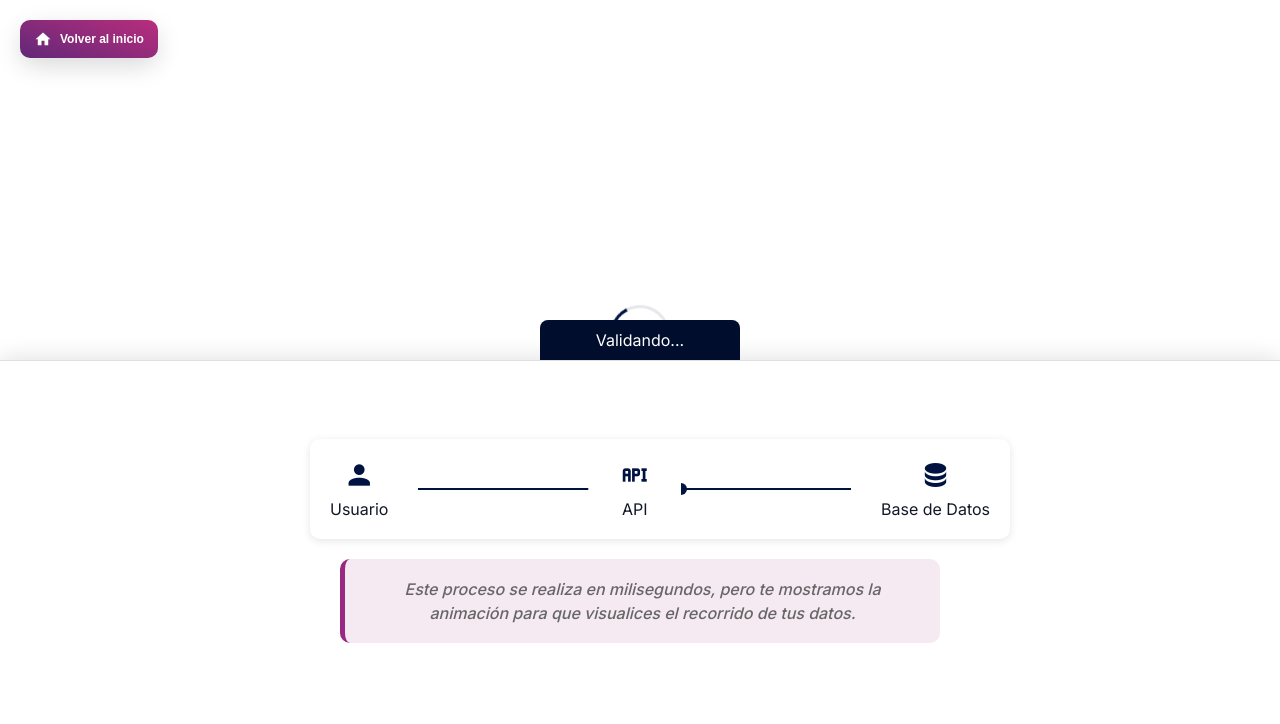
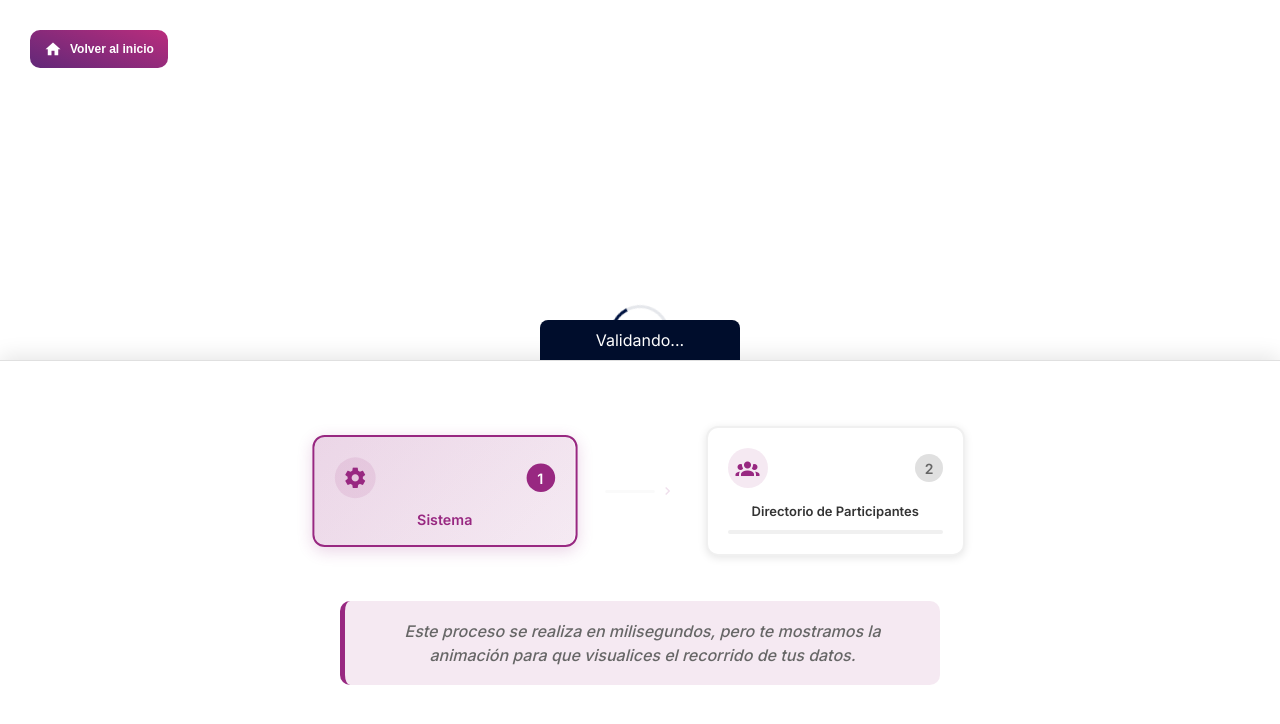
Before and after one commit to YormanValen/demo, a Vue app: page /financial/process in a window 1280 px wide. Both pictures are taken after a click on the button "Pantalla completa". Shown: the top 724 px of the page. Built offline with nearby package versions, Linux system fonts and the light colour scheme.

Commit message:
feat/test

```diff
--- a/src/App.vue
+++ b/src/App.vue
@@ -5,7 +5,7 @@ import AppLayout from './shared/layouts/AppLayout.vue'
 import LoadingScreen from './shared/components/LoadingScreen.vue'
 import DeviceFrame from './components/frame/DeviceFrame.vue'
 
-type DeviceKind = 'full' | 'desktop' | 'tablet' | 'mobile'
+type DeviceKind = 'full' | 'desktop' | 'tablet'
 
 const showContent = ref(false)
 // Abrir por defecto en Escritorio
@@ -21,7 +21,6 @@ const deviceOptions: { key: DeviceKind; label: string }[] = [
   { key: 'full', label: 'Pantalla completa' },
   { key: 'desktop', label: 'Escritorio' },
   { key: 'tablet', label: 'Tableta' },
-  { key: 'mobile', label: 'Móvil' },
 ]
 
 const router = useRouter()
@@ -56,12 +55,8 @@ const goHome = () => router.push('/')
 
     <!-- Floating device selector -->
     <div class="device-controls">
-      <button
-        v-for="opt in deviceOptions"
-        :key="opt.key"
-        :class="['device-btn', { active: currentDevice === opt.key }]"
-        @click="currentDevice = opt.key"
-      >
+      <button v-for="opt in deviceOptions" :key="opt.key" :class="['device-btn', { active: currentDevice === opt.key }]"
+        @click="currentDevice = opt.key">
         {{ opt.label }}
       </button>
     </div>
@@ -90,10 +85,14 @@ const goHome = () => router.push('/')
 }
 
 .app-container.full-mode {
-  padding: 0;            /* remove outer padding for true full */
-  align-items: stretch;  /* let inner container fill width */
-  overflow: hidden;      /* no scroll on wrapper; inner controls scroll */
-  height: 100vh;         /* fixed height for full mode */
+  padding: 0;
+  /* remove outer padding for true full */
+  align-items: stretch;
+  /* let inner container fill width */
+  overflow: hidden;
+  /* no scroll on wrapper; inner controls scroll */
+  height: 100vh;
+  /* fixed height for full mode */
 }
 
 .device-controls {
@@ -118,8 +117,8 @@ const goHome = () => router.push('/')
   left: 20px;
   z-index: 10000;
   backdrop-filter: blur(10px);
+  padding: 10px;
   border-radius: 16px;
-  box-shadow: 0 8px 25px rgba(0, 0, 0, 0.15);
 }
 
 .device-btn {
@@ -172,21 +171,26 @@ const goHome = () => router.push('/')
 
 .frame-container {
   display: flex;
-  justify-content: center;  /* center horizontally */
-  align-items: center;       /* center vertically */
+  justify-content: center;
+  /* center horizontally */
+  align-items: center;
+  /* center vertically */
   width: 100%;
   height: 100%;
-  min-height: calc(100vh - 40px);  /* full height minus padding */
+  min-height: calc(100vh - 40px);
+  /* full height minus padding */
 }
 
 .frame-container.full-mode {
   position: fixed;
-  inset: 0;       /* top:0; right:0; bottom:0; left:0 */
+  inset: 0;
+  /* top:0; right:0; bottom:0; left:0 */
   width: 100vw;
   height: 100vh;
   justify-content: flex-start;
   align-items: stretch;
-  overflow: auto; /* allow scroll in full mode */
+  overflow: auto;
+  /* allow scroll in full mode */
 }
 
 /* Keep device selector visible in full mode */
@@ -196,6 +200,7 @@ const goHome = () => router.push('/')
   min-height: 100vh;
   width: 100vw;
 }
+
 .app-container.full-mode .app-layout__content {
   padding: 0;
 }
--- a/src/components/frame/DeviceFrame.vue
+++ b/src/components/frame/DeviceFrame.vue
@@ -2,7 +2,7 @@
 import { computed } from 'vue'
 import TabletFrame from './TabletFrame.vue'
 
-type DeviceKind = 'desktop' | 'tablet' | 'mobile'
+type DeviceKind = 'desktop' | 'tablet'
 
 const props = withDefaults(defineProps<{
   device: DeviceKind
@@ -18,14 +18,12 @@ const scale = computed(() => props.scale ?? 1)
 const deviceClass = computed(() => ({
   'is-desktop': props.device === 'desktop',
   'is-tablet': props.device === 'tablet',
-  'is-mobile': props.device === 'mobile',
 }))
 
 const containerStyle = computed(() => {
   const defaultHeights: Record<DeviceKind, number> = {
     desktop: 800,
     tablet: 900,
-    mobile: 820,
   }
   const h = props.heightPx ?? defaultHeights[props.device]
   return {
@@ -43,8 +41,7 @@ const containerStyle = computed(() => {
 
   <div v-else class="frame" :class="deviceClass" :style="containerStyle">
     <!-- Notches / camera -->
-    <div v-if="deviceClass['is-mobile']" class="frame__notch" />
-    <div v-else-if="deviceClass['is-tablet']" class="frame__notch frame__notch--tablet" />
+    <div v-if="deviceClass['is-tablet']" class="frame__notch frame__notch--tablet" />
     <div v-else-if="deviceClass['is-desktop']" class="frame__camera" aria-hidden="true" />
 
     <!-- Screen -->
@@ -192,14 +189,6 @@ const containerStyle = computed(() => {
   --screen-radius: 16px;
 }
 
-.is-mobile {
-  --aspect: 9 / 19.5;
-  --bezel: 12px;
-  --bezel-border: 10px;
-  --radius: 28px;
-  --screen-radius: 20px;
-}
-
 /* Responsive adjustments */
 @media (max-width: 1024px) {
   .frame {
@@ -228,10 +217,6 @@ const containerStyle = computed(() => {
     --bezel-border: 8px;
   }
 
-  .is-mobile {
-    --bezel: 8px;
-    --bezel-border: 6px;
-  }
 }
 
 @media (max-width: 480px) {
@@ -250,10 +235,6 @@ const containerStyle = computed(() => {
     --bezel-border: 6px;
   }
 
-  .is-mobile {
-    --bezel: 6px;
-    --bezel-border: 4px;
-  }
 }
 
 /* Monitor stand (desktop only) */
--- a/src/modules/bankambient/views/DataProcessingAnimationView.vue
+++ b/src/modules/bankambient/views/DataProcessingAnimationView.vue
@@ -118,8 +118,8 @@
             <!-- Left section: Raw Data -->
             <div class="pipeline-section left-section">
               <div class="section-header">
-                <h3>Su información bancaria</h3>
-                <p>Revisamos sus ingresos, gastos y movimientos bancarios para conocer mejor su situación financiera.
+                <h3>Información transaccional</h3>
+                <p>Revisamos ingresos, gastos y movimientos financieros para conocer mejor la situación del cliente.
                 </p>
               </div>
               <div class="data-box" :class="{ active: animationStep >= 1 }">
--- a/src/modules/finerio-stage/components/FinerioFlowVisualization.vue
+++ b/src/modules/finerio-stage/components/FinerioFlowVisualization.vue
@@ -8,22 +8,55 @@ const props = defineProps<{
 }>();
 
 const flowVisible = ref(false);
-const totalTime = computed(() => ((props.validationTime || 5000) + (props.processingTime || 5000)) / 1000);
+const currentStep = ref(0);
+const stepCompleted = ref([false, false]);
+
+const steps = [
+  { title: 'Sistema', icon: 'mdi-cog' },
+  { title: 'Directorio de Participantes', icon: 'mdi-account-group' }
+];
+
+const firstStepDuration = computed(() => (props.validationTime || 2500));
+const secondStepDuration = computed(() => (props.processingTime || 2500));
+
+const startAnimation = () => {
+  flowVisible.value = true;
+  currentStep.value = 0;
+  stepCompleted.value = [false, false];
+
+  // Iniciar paso 1: Sistema
+  setTimeout(() => {
+    currentStep.value = 1;
+  }, 100);
+
+  // Completar paso 1 y pasar al paso 2
+  setTimeout(() => {
+    stepCompleted.value[0] = true;
+    currentStep.value = 2;
+  }, firstStepDuration.value);
+
+  // Completar paso 2
+  setTimeout(() => {
+    stepCompleted.value[1] = true;
+  }, firstStepDuration.value + secondStepDuration.value);
+};
 
 watch(() => props.isVisible, (newValue) => {
   if (newValue) {
     setTimeout(() => {
-      flowVisible.value = true;
+      startAnimation();
     }, 100);
   } else {
     flowVisible.value = false;
+    currentStep.value = 0;
+    stepCompleted.value = [false, false];
   }
 });
 
 onMounted(() => {
   if (props.isVisible) {
     setTimeout(() => {
-      flowVisible.value = true;
+      startAnimation();
     }, 100);
   }
 });
@@ -31,38 +64,64 @@ onMounted(() => {
 
 <template>
   <div class="flow-container" :class="{ 'flow-visible': flowVisible }">
-    <div class="flow-content">
-      <div class="flow-step user">
-        <v-icon size="32" color="#001340">mdi-account</v-icon>
-        <span>Usuario</span>
-      </div>
+    <div class="steps-container">
+      <template v-for="(step, index) in steps" :key="index">
+        <div
+          class="step-card"
+          :class="{
+            'active': currentStep > index,
+            'completed': stepCompleted[index],
+            'current': currentStep === index + 1 && !stepCompleted[index]
+          }"
+          :style="{
+            '--fill-duration': index === 0 ? firstStepDuration + 'ms' : secondStepDuration + 'ms'
+          }"
+        >
+          <!-- Fondo de llenado animado -->
+          <div class="card-fill-background"></div>
 
-      <div class="flow-line">
-        <svg class="flow-svg" width="100%" height="20">
-          <line x1="0" y1="10" x2="100%" y2="10" stroke="#001340" stroke-width="2" class="connecting-line" />
-          <circle v-if="flowVisible" class="moving-dot dot-1"
-            :style="{ '--total-duration': totalTime + 's' }" cx="0" cy="10" r="6" fill="#001340" />
-        </svg>
-      </div>
+          <div class="card-header">
+            <div class="icon-container">
+              <v-icon
+                size="24"
+                :color="stepCompleted[index] ? '#4CAF50' : currentStep >= index ? '#982881' : '#ccc'"
+              >
+                {{ step.icon }}
+              </v-icon>
+            </div>
+            <div class="step-number">{{ index + 1 }}</div>
+          </div>
 
-      <div class="flow-step api">
-        <v-icon size="32" color="#001340">mdi-api</v-icon>
-        <span>API</span>
-      </div>
+          <div class="card-content">
+            <h3 class="step-title">{{ step.title }}</h3>
+          </div>
 
-      <div class="flow-line">
-        <svg class="flow-svg" width="100%" height="20">
-          <line x1="0" y1="10" x2="100%" y2="10" stroke="#001340" stroke-width="2" class="connecting-line" />
-          <circle v-if="flowVisible" class="moving-dot dot-2"
-            :style="{ '--total-duration': totalTime + 's' }"
-            cx="0" cy="10" r="6" fill="#001340" />
-        </svg>
-      </div>
+          <div class="progress-bar">
+            <div
+              class="progress-fill"
+              :class="{
+                'filling': currentStep === index + 1 && !stepCompleted[index],
+                'completed': stepCompleted[index]
+              }"
+            ></div>
+          </div>
+        </div>
 
-      <div class="flow-step database">
-        <v-icon size="32" color="#001340">mdi-database</v-icon>
-        <span>Base de Datos</span>
-      </div>
+        <!-- Puente/Conector entre pasos -->
+        <div
+          v-if="index < steps.length - 1"
+          class="step-connector"
+          :class="{
+            'connector-active': currentStep > index + 1,
+            'connector-filling': currentStep === index + 2 && !stepCompleted[index + 1]
+          }"
+        >
+          <div class="connector-line">
+            <div class="connector-progress"></div>
+          </div>
+          <v-icon class="connector-arrow" size="16" color="#982881">mdi-chevron-right</v-icon>
+        </div>
+      </template>
     </div>
   </div>
 </template>
@@ -71,11 +130,7 @@ onMounted(() => {
 .flow-container {
   width: 100%;
   max-width: 700px;
-  background: white;
-  border-radius: 10px;
-  transform: translateX(20px) !important;
   margin: 20px auto 0;
-  box-shadow: 0 2px 8px rgba(0, 0, 0, 0.1);
   opacity: 0;
   transform: translateY(20px);
   transition: all 0.5s ease-in-out;
@@ -86,141 +141,373 @@ onMounted(() => {
   transform: translateY(0);
 }
 
-.flow-content {
+.steps-container {
+  display: grid;
+  grid-template-columns: 1fr auto 1fr;
+  align-items: center;
+  gap: 20px;
+  padding: 25px;
+}
+
+.step-card {
+  background: white;
+  border-radius: 12px;
   padding: 20px;
+  box-shadow: 0 2px 8px rgba(0, 0, 0, 0.1);
+  border: 2px solid #f0f0f0;
+  transition: all 0.3s ease-in-out;
+  position: relative;
+  overflow: hidden;
+  height: 110px;
+  display: flex;
+  flex-direction: column;
+  justify-content: space-between;
+}
+
+.step-card.current {
+  border-color: #982881;
+  transform: scale(1.02);
+  box-shadow: 0 4px 16px rgba(152, 40, 129, 0.2);
+}
+
+.step-card.completed {
+  border-color: #4CAF50;
+  background: linear-gradient(135deg, rgba(76, 175, 80, 0.05) 0%, rgba(76, 175, 80, 0.02) 100%);
+}
+
+.step-card.active:not(.completed) {
+  border-color: #982881;
+  background: linear-gradient(135deg, rgba(152, 40, 129, 0.05) 0%, rgba(152, 40, 129, 0.02) 100%);
+}
+
+/* Hacer la tarjeta del paso 2 (Directorio de Participantes) más alta */
+.step-card:nth-child(3) {
+  height: 130px;
+}
+
+/* Fondo de llenado animado */
+.card-fill-background {
+  position: absolute;
+  top: 0;
+  left: 0;
+  height: 100%;
+  width: 0;
+  background: linear-gradient(135deg, rgba(152, 40, 129, 0.15) 0%, rgba(152, 40, 129, 0.08) 100%);
+  border-radius: 10px;
+  transition: width 0.3s ease;
+  z-index: 1;
+}
+
+.step-card.current .card-fill-background {
+  animation: fillCard var(--fill-duration, 2s) ease-out forwards;
+}
+
+.step-card.completed .card-fill-background {
+  width: 100%;
+  background: linear-gradient(135deg, rgba(76, 175, 80, 0.15) 0%, rgba(76, 175, 80, 0.08) 100%);
+}
+
+@keyframes fillCard {
+  from {
+    width: 0;
+  }
+  to {
+    width: 100%;
+  }
+}
+
+.card-header {
+  display: flex;
+  align-items: center;
+  justify-content: space-between;
+  margin-bottom: 8px;
+  position: relative;
+  z-index: 2;
+}
+
+.icon-container {
   display: flex;
   align-items: center;
   justify-content: center;
-  gap: 30px;
+  width: 40px;
+  height: 40px;
+  border-radius: 50%;
+  background: rgba(152, 40, 129, 0.1);
+  transition: all 0.3s ease;
 }
 
-.flow-step {
+.step-card.completed .icon-container {
+  background: rgba(76, 175, 80, 0.2);
+}
+
+.step-number {
+  background: #e0e0e0;
+  color: #666;
+  width: 28px;
+  height: 28px;
+  border-radius: 50%;
+  display: flex;
+  align-items: center;
+  justify-content: center;
+  font-size: 14px;
+  font-weight: bold;
+  transition: all 0.3s ease;
+}
+
+.step-card.current .step-number {
+  background: #982881;
+  color: white;
+}
+
+.step-card.completed .step-number {
+  background: #4CAF50;
+  color: white;
+}
+
+.card-content {
+  flex: 1;
   display: flex;
   flex-direction: column;
-  align-items: center;
-  gap: 8px;
-  opacity: 0;
-  transform: translateY(20px);
-  z-index: 1;
+  justify-content: center;
+  padding: 5px 0;
+  position: relative;
+  z-index: 2;
 }
 
-.flow-visible .flow-step {
-  animation: fadeInUp 0.5s forwards;
+/* Mejor organización para la tarjeta del paso 2 */
+.step-card:nth-child(3) .card-content {
+  justify-content: flex-start;
+  padding-top: 8px;
 }
 
-.flow-visible .flow-step:nth-child(3) {
-  animation-delay: 0.8s;
+.step-title {
+  font-size: 14px;
+  font-weight: 600;
+  color: #333;
+  margin: 0;
+  text-align: center;
+  line-height: 1.2;
+  transition: color 0.3s ease;
+  word-wrap: break-word;
+  hyphens: auto;
 }
 
-.flow-visible .flow-step:nth-child(5) {
-  animation-delay: 1.6s;
+/* Ajustar texto específicamente para la tarjeta más alta */
+.step-card:nth-child(3) .step-title {
+  font-size: 13px;
+  line-height: 1.1;
+  padding: 0 5px;
 }
 
-.flow-line {
+.step-card.current .step-title {
+  color: #982881;
+}
+
+.step-card.completed .step-title {
+  color: #4CAF50;
+}
+
+.progress-bar {
+  height: 4px;
+  background: #f0f0f0;
+  border-radius: 2px;
+  overflow: hidden;
+  position: relative;
+  z-index: 2;
+}
+
+.progress-fill {
+  height: 100%;
+  background: #982881;
+  border-radius: 2px;
+  width: 0;
+  transition: width 0.3s ease;
+}
+
+.progress-fill.filling {
+  animation: fillProgress 2s ease-in-out forwards;
+}
+
+.progress-fill.completed {
+  width: 100%;
+  background: #4CAF50;
+}
+
+@keyframes fillProgress {
+  from {
+    width: 0;
+  }
+  to {
+    width: 100%;
+  }
+}
+
+/* Estilos para los conectores */
+.step-connector {
   display: flex;
   align-items: center;
-  position: relative;
-  flex: 1;
-  min-width: 120px;
+  justify-content: center;
+  gap: 5px;
+  padding: 0 10px;
+  opacity: 0.3;
+  transition: opacity 0.3s ease;
 }
 
-.flow-svg {
-  width: 100%;
+.step-connector.connector-active {
+  opacity: 1;
+}
+
+.step-connector.connector-filling {
+  opacity: 1;
+}
+
+.connector-line {
+  width: 50px;
+  height: 3px;
+  background: #f0f0f0;
+  border-radius: 2px;
+  overflow: hidden;
   position: relative;
 }
 
-.connecting-line {
-  opacity: 0;
+.connector-progress {
+  height: 100%;
+  background: #982881;
+  width: 0;
+  border-radius: 2px;
+  transition: width 0.3s ease;
 }
 
-.flow-visible .connecting-line {
-  opacity: 1;
-  transition: opacity 0.3s ease-in-out;
+.step-connector.connector-active .connector-progress {
+  width: 100%;
+  background: #4CAF50;
 }
 
-.moving-dot {
-  opacity: 0;
+.step-connector.connector-filling .connector-progress {
+  animation: fillConnector 1s ease-in-out forwards;
 }
 
-.flow-visible .dot-1 {
-  animation: moveFinerioFlowDot1 var(--total-duration, 10s) ease-in-out infinite;
+.connector-arrow {
+  opacity: 0.5;
+  transition: opacity 0.3s ease;
 }
 
-.flow-visible .dot-2 {
-  animation: moveFinerioFlowDot2 var(--total-duration, 10s) ease-in-out infinite;
+.step-connector.connector-active .connector-arrow {
+  opacity: 1;
+  color: #4CAF50 !important;
 }
 
-@keyframes fadeInUp {
+.step-connector.connector-filling .connector-arrow {
+  opacity: 0.8;
+  color: #982881 !important;
+}
+
+@keyframes fillConnector {
   from {
-    opacity: 0;
-    transform: translateY(20px);
+    width: 0;
   }
-
   to {
-    opacity: 1;
-    transform: translateY(0);
+    width: 100%;
   }
 }
 
-@keyframes moveFinerioFlowDot1 {
-  /* Dot 1: Usuario → API (0% - 45% del ciclo total) */
-  0% {
-    opacity: 0;
-    transform: translateX(0);
+/* Responsive design */
+@media (max-width: 1024px) {
+  .steps-container {
+    grid-template-columns: 1fr auto 1fr;
+    gap: 15px;
+    padding: 20px;
   }
-  5% {
-    opacity: 1;
-    transform: translateX(0);
+
+  .connector-line {
+    width: 40px;
   }
-  40% {
-    opacity: 1;
-    transform: translateX(calc(100% - 12px));
+
+  .step-card {
+    padding: 15px;
+    height: 100px;
   }
-  45% {
-    opacity: 0;
-    transform: translateX(calc(100% - 12px));
+
+  .step-card:nth-child(3) {
+    height: 120px;
   }
-  /* Esperar el resto del ciclo */
-  45.1% {
-    opacity: 0;
-    transform: translateX(0);
+
+  .step-title {
+    font-size: 13px;
+    line-height: 1.2;
   }
-  100% {
-    opacity: 0;
-    transform: translateX(0);
+
+  .step-card:nth-child(3) .step-title {
+    font-size: 12px;
+    line-height: 1.1;
   }
 }
 
-@keyframes moveFinerioFlowDot2 {
-  /* Dot 2: API → Base de Datos (45% - 90% del ciclo total) */
-  0% {
-    opacity: 0;
-    transform: translateX(0);
+@media (max-width: 768px) {
+  .steps-container {
+    display: flex;
+    flex-direction: column;
+    gap: 15px;
+    padding: 15px;
   }
-  45% {
-    opacity: 0;
-    transform: translateX(0);
+
+  .step-card {
+    min-width: auto;
+    max-width: none;
+    width: 100%;
+    height: 90px;
+    padding: 15px;
   }
-  50% {
-    opacity: 1;
-    transform: translateX(0);
+
+  .step-card:nth-child(3) {
+    height: 110px;
   }
-  85% {
-    opacity: 1;
-    transform: translateX(calc(100% - 12px));
+
+  .step-title {
+    font-size: 14px;
   }
-  90% {
-    opacity: 0;
-    transform: translateX(calc(100% - 12px));
+
+  .step-connector {
+    transform: rotate(90deg);
+    padding: 10px 0;
   }
-  /* Pausa antes del próximo ciclo */
-  90.1% {
-    opacity: 0;
-    transform: translateX(0);
+
+  .connector-line {
+    width: 30px;
+    height: 2px;
   }
-  100% {
-    opacity: 0;
-    transform: translateX(0);
+
+  .connector-arrow {
+    transform: rotate(90deg);
+  }
+}
+
+@media (max-width: 480px) {
+  .flow-container {
+    max-width: 100%;
+  }
+
+  .steps-container {
+    padding: 10px;
+  }
+
+  .step-card {
+    padding: 12px;
+    height: 85px;
+  }
+
+  .step-card:nth-child(3) {
+    height: 105px;
+  }
+
+  .step-title {
+    font-size: 12px;
+    line-height: 1.2;
+  }
+
+  .step-card:nth-child(3) .step-title {
+    font-size: 11px;
+    line-height: 1.1;
   }
 }
 </style>
--- a/src/modules/finerio-stage/components/FinerioWelcome.vue
+++ b/src/modules/finerio-stage/components/FinerioWelcome.vue
@@ -2,7 +2,7 @@
 import { ref } from "vue";
 import { useRouter } from "vue-router";
 import FinancialLoader from "../../registration/components/FinancialLoader.vue";
-import FlowVisualization from "../../registration/components/FlowVisualization.vue";
+import FinerioFlowVisualization from "./FinerioFlowVisualization.vue";
 import AnimationContainer from "../../financial/components/AnimationContainer.vue";
 
 const router = useRouter();
@@ -89,7 +89,7 @@ const handleAnimationToggle = (isOpen: boolean) => {
 
         <!-- Flow visualization -->
         <div style="flex: 1; display: flex; flex-direction: column; justify-content: center; align-items: center;">
-          <FlowVisualization v-if="showFlowVisualization" :is-visible="true" :validation-time="2500"
+          <FinerioFlowVisualization v-if="showFlowVisualization" :is-visible="true" :validation-time="2500"
             :processing-time="2500" />
 
           <!-- Process disclaimer -->
```
